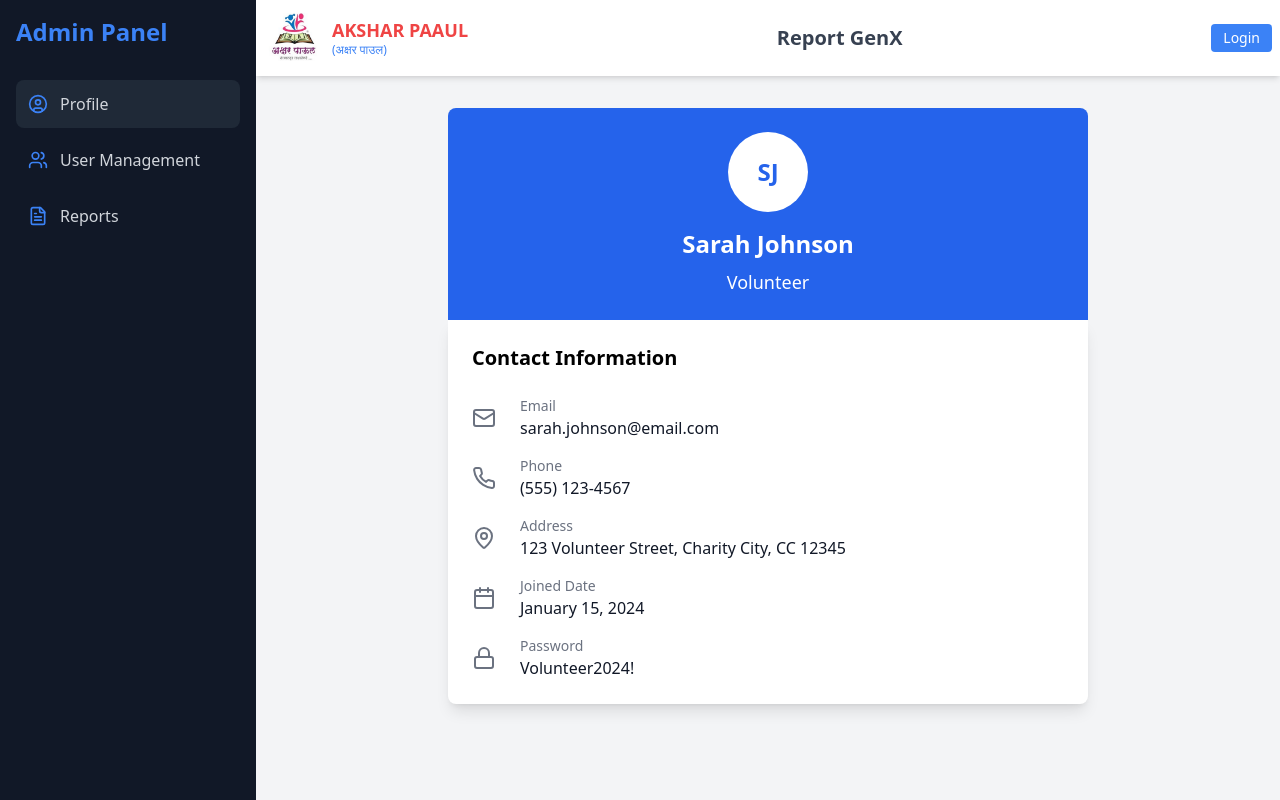
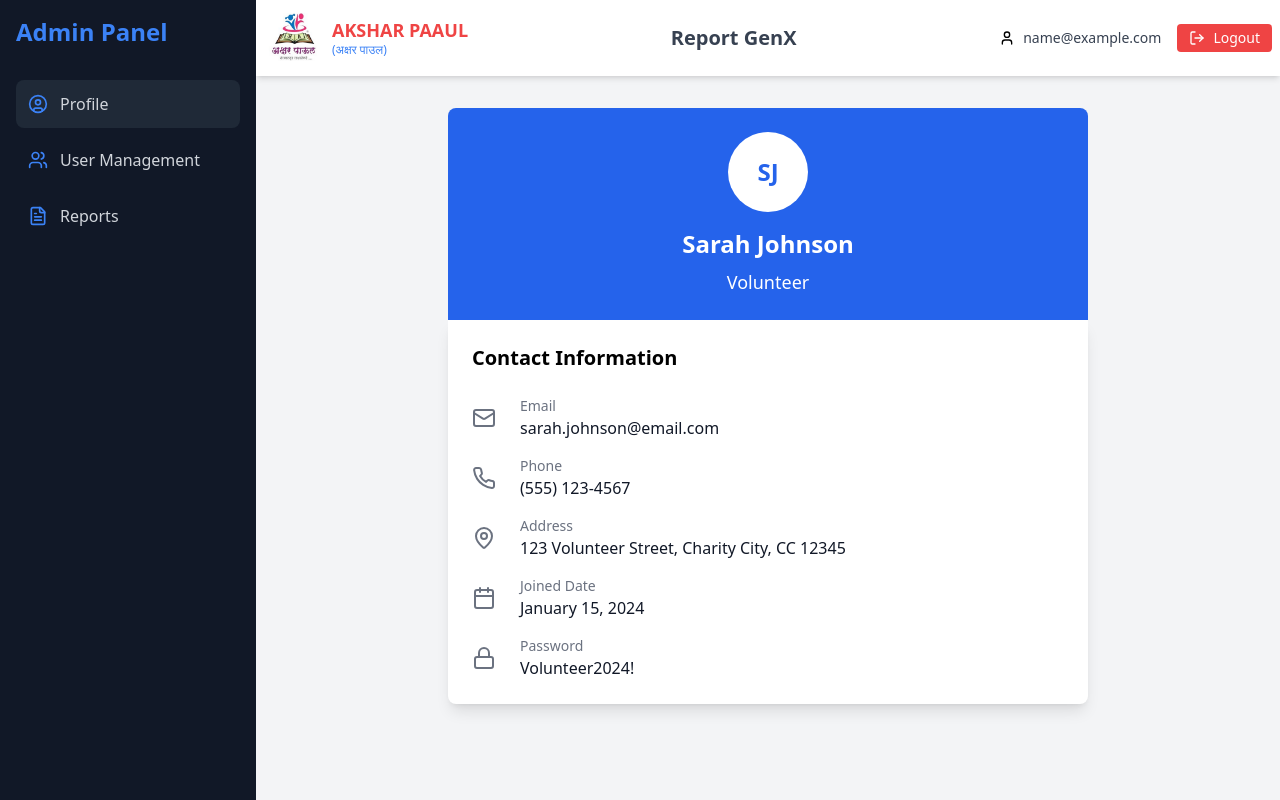
Before and after one commit to rutubhanderi/Report-Generation-AP-S1, a React (Create React App) app in the folder client/: page /admin in a window 1280 px wide. Built offline with nearby package versions, Linux system fonts and the light colour scheme; sample sign-in values are in the browser's storage.

Commit message:
Updated Login Functionality , session,logout and protected routes

```diff
--- a/client/src/App.js
+++ b/client/src/App.js
@@ -1,24 +1,78 @@
 import React from 'react';
-import { BrowserRouter, Routes, Route } from 'react-router-dom';
+import { BrowserRouter, Routes, Route, Navigate } from 'react-router-dom';
+import { AuthProvider } from './components/AuthContext';
 import Home from './pages/Home';
 import Login from './pages/Login';
-
 import Volunteer from './pages/Volunteer';
 import AdminDashboard from './pages/Admin';
+
+// Protected Route Component
+const ProtectedRoute = ({ children, allowedRoles = [] }) => {
+  // Get user from localStorage since we're outside AuthContext
+  const userStr = localStorage.getItem('user');
+  const user = userStr ? JSON.parse(userStr) : null;
+
+  if (!user) {
+    return <Navigate to="/login" replace />;
+  }
+
+  if (allowedRoles.length > 0 && !allowedRoles.includes(user.role)) {
+    return <Navigate to="/unauthorized" replace />;
+  }
+
+  return children;
+};
+
+// Unauthorized Access Component
+const Unauthorized = () => (
+  <div className="flex flex-col items-center justify-center min-h-screen bg-gray-100">
+    <div className="bg-white p-8 rounded-lg shadow-md max-w-md w-full">
+      <h1 className="text-2xl font-bold text-red-600 mb-4">Unauthorized Access</h1>
+      <p className="text-gray-600 mb-4">
+        You don't have permission to access this page.
+      </p>
+      <button
+        onClick={() => window.history.back()}
+        className="bg-blue-500 text-white px-4 py-2 rounded hover:bg-blue-600 transition-colors"
+      >
+        Go Back
+      </button>
+    </div>
+  </div>
+);
 
 function App() {
   return (
     <BrowserRouter>
-      <Routes>
-        {/* Set Home as the default route */}
-        <Route path="/" element={<Home />} />
-        <Route path="/login" element={<Login />} />
+      <AuthProvider>
+        <Routes>
+          {/* Public Routes */}
+          <Route path="/" element={<Home />} />
+          <Route path="/login" element={<Login />} />
+          <Route path="/unauthorized" element={<Unauthorized />} />
 
-        <Route path="/volunteer" element={<Volunteer />} />
-        <Route path="/admin" element={<AdminDashboard />} />
-        {/* Optional: Add a catch-all route for 404 pages */}
-        <Route path="*" element={<Home />} /> {/* Redirect unknown paths to Home */}
-      </Routes>
+          {/* Protected Routes */}
+          <Route
+            path="/volunteer"
+            element={
+              <ProtectedRoute allowedRoles={['volunteer']}>
+                <Volunteer />
+              </ProtectedRoute>
+            }
+          />
+          <Route
+            path="/admin"
+            element={
+              <ProtectedRoute allowedRoles={['admin']}>
+                <AdminDashboard />
+              </ProtectedRoute>
+            }
+          />
+
+          {/* Catch-all route */}
+          <Route path="*" element={<Navigate to="/" replace />} />
+        </Routes>
+      </AuthProvider>
     </BrowserRouter>
   );
 }
--- /dev/null
+++ b/client/src/components/AuthContext.js
@@ -0,0 +1,62 @@
+import React, { createContext, useContext, useState, useEffect } from 'react';
+import { useNavigate } from 'react-router-dom';
+
+// Create Authentication Context
+const AuthContext = createContext(null);
+
+// Custom hook to use auth context
+export const useAuth = () => {
+  const context = useContext(AuthContext);
+  if (!context) {
+    throw new Error('useAuth must be used within an AuthProvider');
+  }
+  return context;
+};
+
+export const AuthProvider = ({ children }) => {
+  const [user, setUser] = useState(null);
+  const [loading, setLoading] = useState(true);
+  const navigate = useNavigate();
+
+  // Initialize auth state from localStorage
+  useEffect(() => {
+    const storedUser = localStorage.getItem('user');
+    if (storedUser) {
+      setUser(JSON.parse(storedUser));
+    }
+    setLoading(false);
+  }, []);
+
+  const login = (userData) => {
+    setUser(userData);
+    localStorage.setItem('user', JSON.stringify(userData));
+
+    // Redirect based on role
+    switch (userData.role) {
+      case 'admin':
+        navigate('/admin');
+        break;
+      case 'volunteer':
+        navigate('/volunteer');
+        break;
+      default:
+        navigate('/home');
+    }
+  };
+
+  const logout = () => {
+    setUser(null);
+    localStorage.removeItem('user');
+    navigate('/login');
+  };
+
+  if (loading) {
+    return <div className="flex justify-center items-center h-screen">Loading...</div>;
+  }
+
+  return (
+    <AuthContext.Provider value={{ user, login, logout }}>
+      {children}
+    </AuthContext.Provider>
+  );
+};
--- a/client/src/components/Header.js
+++ b/client/src/components/Header.js
@@ -1,9 +1,12 @@
 import React from 'react';
 import { useNavigate, Link } from 'react-router-dom';
+import { useAuth } from './AuthContext';
 import aplogo from '../assets/aplogo.jpg';
+import { LogOut, User } from 'lucide-react';
 
 const Header = () => {
   const navigate = useNavigate();
+  const { user, logout } = useAuth();
 
   const handleLoginClick = () => {
     navigate('/login');
@@ -14,8 +17,6 @@ const Header = () => {
       <div className="flex items-center">
         <a href="https://www.aksharpaaul.org/">
           <img src={aplogo} alt="Logo" className="w-[60px] h-[60px]" />
-
-
         </a>
         <div className="ml-2">
           <a href="https://www.aksharpaaul.org/">
@@ -31,11 +32,28 @@ const Header = () => {
         </Link>
       </div>
 
+      {user ? (
+        <div className="flex items-center gap-4">
+          <div className="flex items-center gap-2">
+            <User className="w-4 h-4" />
+            <span className="text-sm text-gray-700">{user.email}</span>
+          </div>
+          <button
+            onClick={logout}
+            className="bg-red-500 text-white px-3 py-1 rounded hover:bg-red-600 text-sm flex items-center gap-2"
+          >
+            <LogOut className="w-4 h-4" />
+            Logout
+          </button>
+        </div>
+      ) : (
         <button
           onClick={handleLoginClick}
-        className="bg-blue-500 text-white px-3 py-1 rounded hover:bg-green-600 text-sm">
+          className="bg-blue-500 text-white px-3 py-1 rounded hover:bg-green-600 text-sm"
+        >
           Login
         </button>
+      )}
     </header>
   );
 };
--- a/client/src/pages/Login.js
+++ b/client/src/pages/Login.js
@@ -1,10 +1,10 @@
 import React, { useState } from 'react';
-import { LogIn, Shield, User, Users, ChevronDown } from 'lucide-react';
-import { useNavigate } from 'react-router-dom';
+import { LogIn, Shield, Users, ChevronDown } from 'lucide-react';
+import { useAuth } from '../components/AuthContext';
 import backgroundImage from '../assets/loginbgap.png';
 
 const Login = () => {
-  const navigate = useNavigate();
+  const { login } = useAuth();
   const [role, setRole] = useState('admin');
   const [credentials, setCredentials] = useState({ email: '', password: '' });
   const [error, setError] = useState('');
@@ -29,24 +29,11 @@ const Login = () => {
       const isValid = credentials.email && credentials.password;
 
       if (isValid) {
-        // Store user info in localStorage or your preferred state management solution
-        localStorage.setItem('user', JSON.stringify({
+        // Call the login function from AuthContext
+        login({
           email: credentials.email,
           role: role
-        }));
-
-        // Redirect based on role
-        switch (role) {
-          case 'admin':
-            navigate('/admin');
-            break;
-
-          case 'volunteer':
-            navigate('/volunteer');
-            break;
-          default:
-            navigate('/login');
-        }
+        });
       } else {
         setError('Invalid credentials. Please try again.');
       }
@@ -61,7 +48,6 @@ const Login = () => {
     switch (userRole) {
       case 'admin':
         return <Shield className="w-5 h-5" />;
-
       case 'volunteer':
         return <Users className="w-5 h-5" />;
       default:
```
Lines whose indentation alone changed are shown as unchanged.
